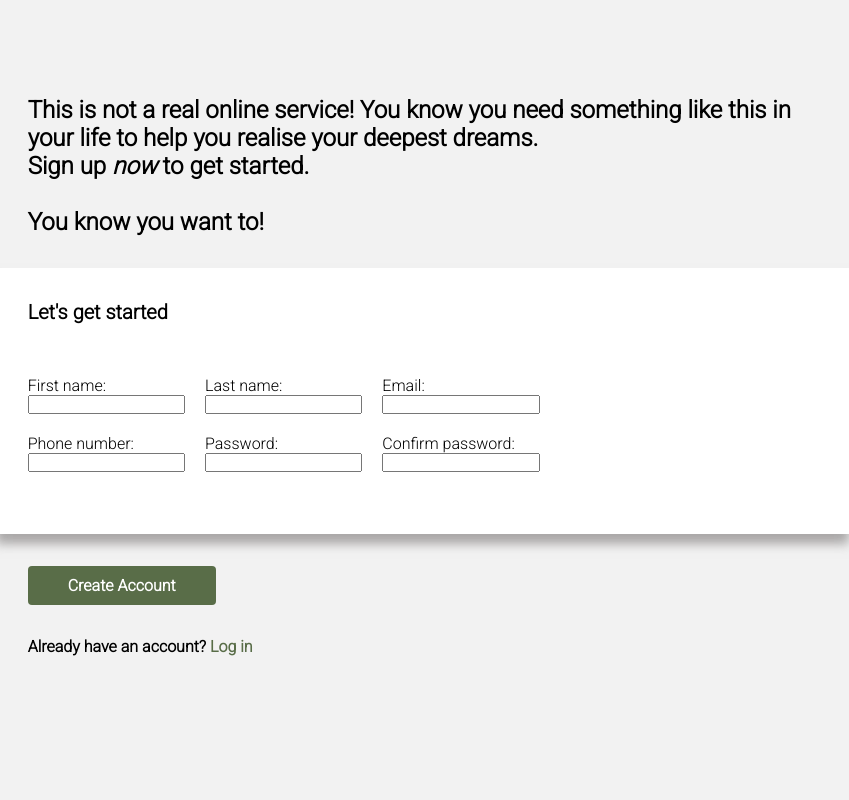
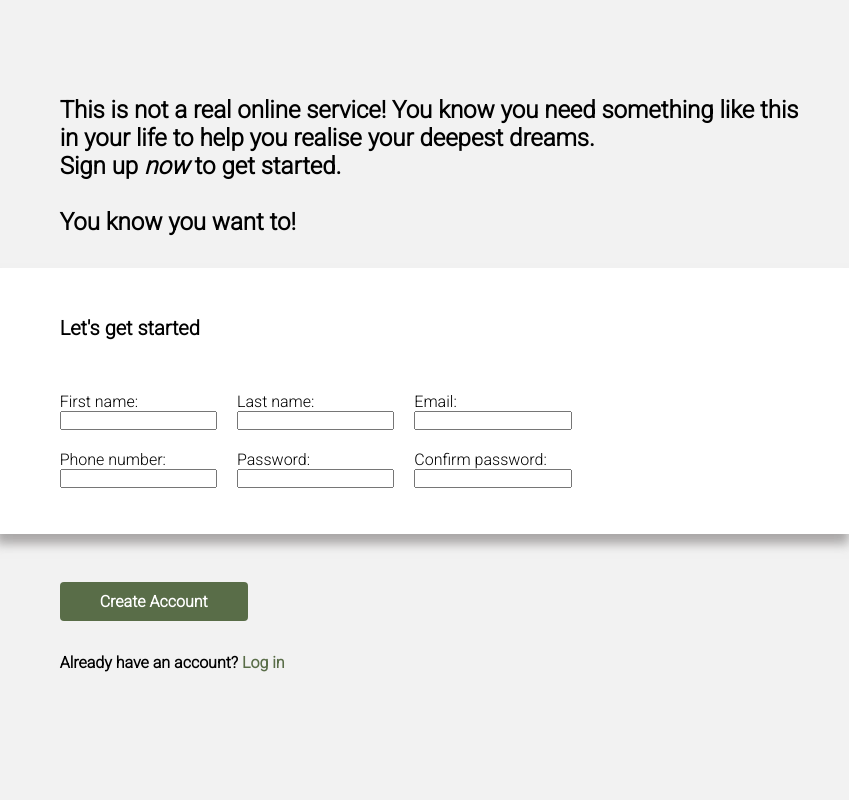
Before and after one commit to blakejonesm/sign-up-form, a plain HTML site: page index.html in a window 1280 px wide. Shown: the full height of the page, 431-1280 px from the left. Drawn offline with Linux system fonts and the light colour scheme.

Commit message:
Increase left margins

```diff
--- a/styles.css
+++ b/styles.css
@@ -58,7 +58,7 @@ main {
 }
 
 .dummy {
-  margin-left: 2rem;
+  margin-left: 4rem;
   margin-top: 6rem;
   margin-right: 2rem;
   margin-bottom: 2rem;
@@ -71,7 +71,7 @@ main {
 
 .start {
   width: 100%;
-  margin: 2rem 0;
+  margin: 3rem 0 2rem 0;
   font-weight: 800;
   font-size: 1.25rem;
 }
@@ -79,7 +79,7 @@ main {
 .form {
   display: flex;
   flex-wrap: wrap;
-  margin-left: 2rem;
+  margin-left: 4rem;
   gap: 20px;
   width: 60%;
 }
@@ -99,13 +99,13 @@ button {
   color: white;
   padding: 10px 40px;
   border-radius: 4px;
-  margin-top: 2rem;
-  margin-left: 2rem;
+  margin-top: 3rem;
+  margin-left: 4rem;
 }
 
 .already {
   margin-top: 2rem;
-  margin-left: 2rem;
+  margin-left: 4rem;
   font-weight: bold;
 }
 
```
